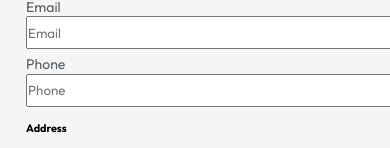
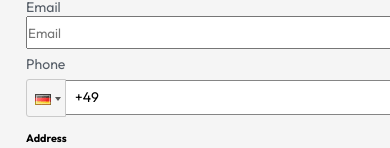
Before and after one commit to Nizami9/coworking, a React (Create React App) app: page /profile in a window 390 px wide. Shown: the part 594-742 px from the top of the page. Built offline with nearby package versions, Linux system fonts and the light colour scheme.

Commit message:
adding phone field with country

```diff
--- a/src/Components/ProfilePage/Profile.js
+++ b/src/Components/ProfilePage/Profile.js
@@ -1,6 +1,7 @@
 import React, { useState } from 'react';
 import { Link } from 'react-router-dom';
 import ReactPhoneInput from "react-phone-input-2";
+import 'react-phone-input-2/lib/style.css';
 import './profileStyle.css'
 
 import ImageUploader from './ImageUploader';
@@ -53,15 +54,13 @@ function Profile() {
                     </div>
                     <div className='flex-col'>
                         <label htmlFor='fname'>Phone </label>
-                        {/* <ReactPhoneInput
-                            inputExtraProps={{
-                                required: true,
-                                autoFocus: true
-                            }}
-                            defaultCountry={"de"}
+                        <ReactPhoneInput
+                            className='phone-input'
+                            country={'de'}
                             value={phoneNumber}
-                        /> */}
-                        <input type='tel' placeholder='Phone' pattern="[0-9]{3}-[0-9]{2}-[0-9]{3}" />
+                            onChange={phone => setPhoneNumber(phone)}
+                        />
+                        {/* <input type='tel' placeholder='Phone' pattern="[0-9]{3}-[0-9]{2}-[0-9]{3}" /> */}
                     </div>
                 </div>
                 <div className='address'><h5>Address</h5></div>
--- a/src/Components/ProfilePage/profileStyle.css
+++ b/src/Components/ProfilePage/profileStyle.css
@@ -20,6 +20,11 @@
 .name-flex input,.email-flex input{
     width:20em;
 }
+.react-tel-input .form-control {
+    width:19.5em;
+    border: 1px solid rgb(133, 133, 133);
+}
+
 .address-flex{
     margin-top: -1%;
 }
@@ -29,7 +34,7 @@
 .number-input {
     margin-left: 1%;
 }
-.name-flex input,.email-flex input,.address-flex input,.city-flex input{
+.name-flex input,.email-flex input,.address-flex input,.city-flex input,.phone-input{
     height: 2.5em;
 }
 .profile-photo{
@@ -99,6 +104,10 @@ button{
     border :1px solid ;
     border-radius: 50%;
 }
+.react-tel-input .flag-dropdown{
+    top: -10%;
+    bottom:1%;
+}
 
 
 
@@ -111,6 +120,10 @@ button{
     }
     .name-flex input,.email-flex input,.address-flex input,.city-flex input{
         width: 26.5em;
+    }
+    .react-tel-input .form-control {
+        width: 25em;
+        border: 1px solid rgb(133, 133, 133);
     }
     .profile-list li{
         margin-top:0;
@@ -129,6 +142,10 @@ button{
     .number-input {
         margin-left: 0;
     }
+    .react-tel-input .flag-dropdown{
+        top: -12%;
+        bottom: 1%;
+    }
  }
 
  @media only screen and (max-width: 37em) {
@@ -146,7 +163,7 @@ button{
         font-size: small;
         margin-left:10%;
     }
-    button,.name-flex input,.email-flex input,.address-flex input,.city-flex input{
+    button,.name-flex input,.email-flex input,.address-flex input,.city-flex input,.phone-input{
         width: 100%;
     }
     .profile-list li span{
@@ -166,4 +183,12 @@ button{
     .profile-pic-div h5{
         font-size:medium;
     }
+    .react-tel-input .form-control {
+        width:100%;
+        border: 1px solid rgb(133, 133, 133);
+    }
+    .react-tel-input .flag-dropdown{
+        top: -16%;
+        bottom: 1%;
+    }
   }
```
Also changed, not shown: 1 other file (tests, documents, lock files or other folders).
